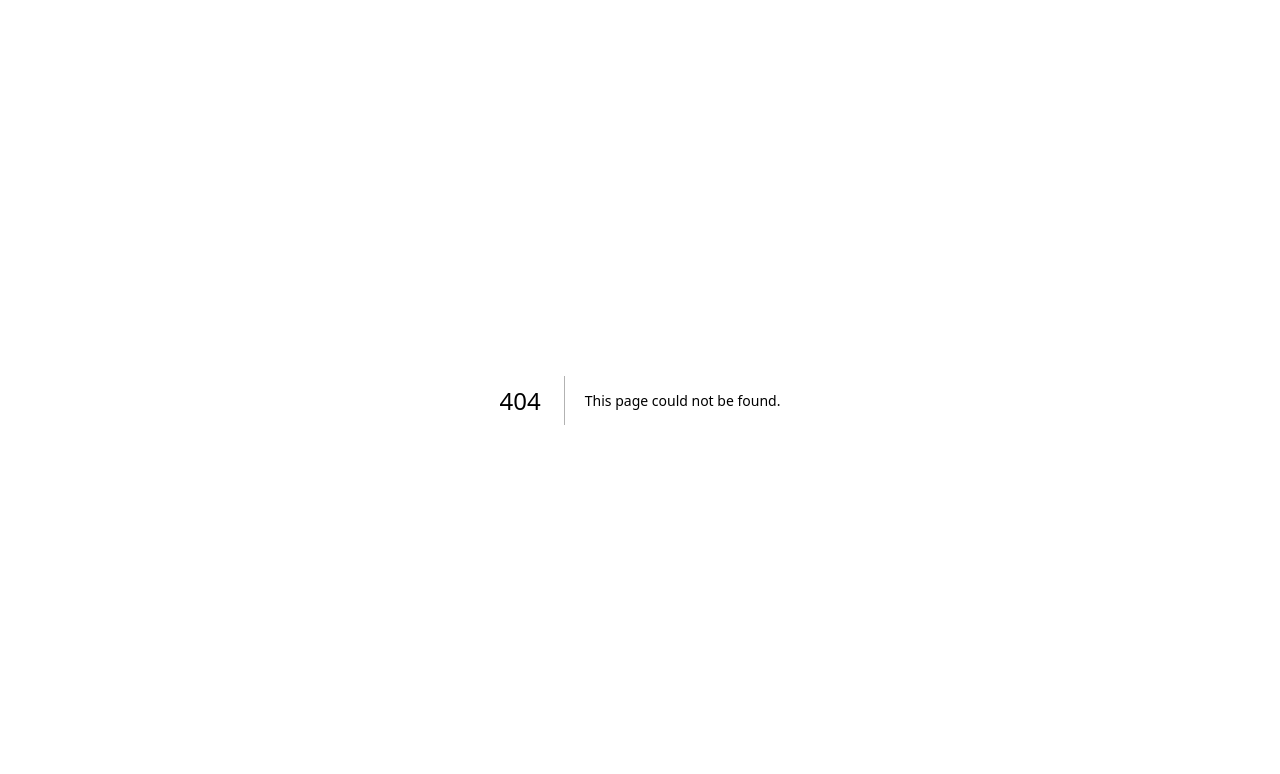
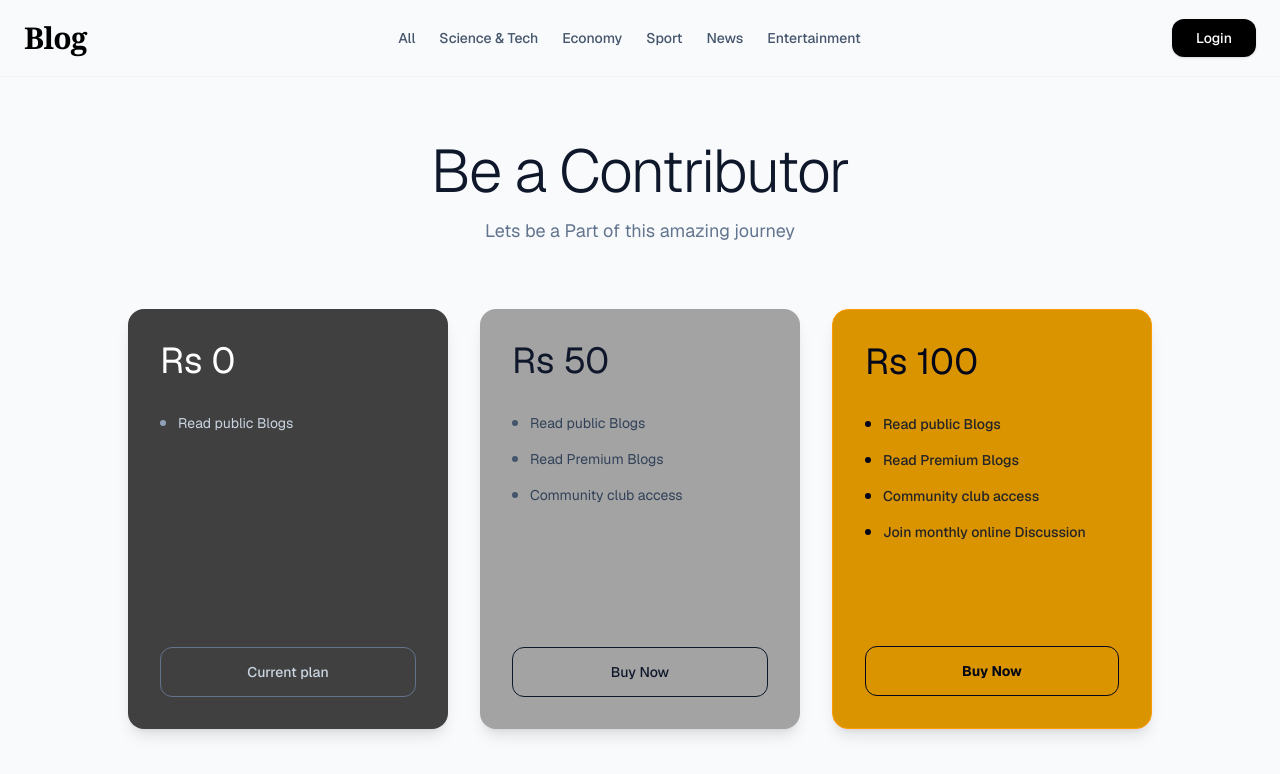
Before and after one commit to Ravindu-Buddhika/blog-app, a Next.js app: page /subscribe in a window 1280 px wide. Before the commit this address had no page. Shown: the top 774 px of the page. Built offline with nearby package versions, Linux system fonts and the light colour scheme; no server answers.

Commit message:
feat(ui): implement subscription pricing plans page

```diff
--- /dev/null
+++ b/src/app/subscribe/page.tsx
@@ -0,0 +1,132 @@
+'use client';
+
+import React, { useState } from 'react';
+import Navbar from '@/components/Navbar';
+import { supabase } from '@/lib/supabaseClient';
+
+export default function SubscribePage() {
+  const [loadingPlan, setLoadingPlan] = useState<string | null>(null);
+
+  const handleSubscribe = async (planPrice: number) => {
+    try {
+      setLoadingPlan(planPrice.toString());
+
+      const { data: { session } } = await supabase.auth.getSession();
+      if (!session) {
+        alert('Please login first to subscribe!');
+        window.location.href = '/login';
+        return;
+      }
+
+      const response = await fetch('/api/checkout', {
+        method: 'POST',
+        headers: { 'Content-Type': 'application/json' },
+        body: JSON.stringify({
+          priceAmount: planPrice,
+          userId: session.user.id,
+          userEmail: session.user.email,
+        }),
+      });
+
+      const data = await response.json();
+
+      if (data.url) {
+        window.location.href = data.url;
+      } else {
+        console.error('Stripe session creation failed:', data.error);
+      }
+    } catch (error) {
+      console.error('Error initiating payment:', error);
+    } finally {
+      setLoadingPlan(null);
+    }
+  };
+
+  return (
+    <div className="min-h-screen bg-slate-50 text-slate-900 font-sans">
+      <Navbar user={null} userType="reader" />
+
+      <div className="max-w-6xl mx-auto px-6 py-16 text-center">
+        <h1 className="text-5xl font-light tracking-tight text-slate-900 md:text-6xl">
+          Be a Contributor
+        </h1>
+        <p className="text-slate-500 mt-4 text-lg">
+          Lets be a Part of this amazing journey
+        </p>
+
+        {/* 📋 Pricing Cards Grid */}
+        <div className="grid grid-cols-1 md:grid-cols-3 gap-8 max-w-5xl mx-auto mt-16 items-stretch">
+
+          {/* Card 1: Rs 0 */}
+          <div className="bg-[#404040] rounded-2xl p-8 flex flex-col justify-between text-white shadow-lg min-h-[420px] text-left">
+            <div>
+              <h2 className="text-4xl font-normal">Rs 0</h2>
+              <ul className="mt-8 space-y-4 text-sm text-slate-300">
+                <li className="flex items-center gap-3">
+                  <span className="w-1.5 h-1.5 bg-slate-400 rounded-full" /> Read public Blogs
+                </li>
+              </ul>
+            </div>
+            <button className="w-full py-3.5 border border-slate-500 text-slate-300 rounded-xl font-medium text-sm cursor-not-allowed bg-transparent mt-8">
+              Current plan
+            </button>
+          </div>
+
+          {/* Card 2: Rs 50 */}
+          <div className="bg-[#a3a3a3] rounded-2xl p-8 flex flex-col justify-between text-slate-900 shadow-lg min-h-[420px] text-left">
+            <div>
+              <h2 className="text-4xl font-normal">Rs 50</h2>
+              <ul className="mt-8 space-y-4 text-sm text-slate-700">
+                <li className="flex items-center gap-3">
+                  <span className="w-1.5 h-1.5 bg-slate-600 rounded-full" /> Read public Blogs
+                </li>
+                <li className="flex items-center gap-3">
+                  <span className="w-1.5 h-1.5 bg-slate-600 rounded-full" /> Read Premium Blogs
+                </li>
+                <li className="flex items-center gap-3">
+                  <span className="w-1.5 h-1.5 bg-slate-600 rounded-full" /> Community club access
+                </li>
+              </ul>
+            </div>
+            <button
+              onClick={() => handleSubscribe(50)}
+              disabled={loadingPlan !== null}
+              className="w-full py-3.5 bg-transparent border border-slate-900 hover:bg-slate-900 hover:text-white text-slate-900 rounded-xl font-medium text-sm transition mt-8"
+            >
+              {loadingPlan === '50' ? 'Connecting...' : 'Buy Now'}
+            </button>
+          </div>
+
+          {/* Card 3: Rs 100 (Premium Plan) */}
+          <div className="bg-[#d99400] rounded-2xl p-8 flex flex-col justify-between text-slate-950 shadow-lg min-h-[420px] text-left border border-amber-500">
+            <div>
+              <h2 className="text-4xl font-normal">Rs 100</h2>
+              <ul className="mt-8 space-y-4 text-sm text-slate-900/90 font-medium">
+                <li className="flex items-center gap-3">
+                  <span className="w-1.5 h-1.5 bg-slate-950 rounded-full" /> Read public Blogs
+                </li>
+                <li className="flex items-center gap-3">
+                  <span className="w-1.5 h-1.5 bg-slate-950 rounded-full" /> Read Premium Blogs
+                </li>
+                <li className="flex items-center gap-3">
+                  <span className="w-1.5 h-1.5 bg-slate-950 rounded-full" /> Community club access
+                </li>
+                <li className="flex items-center gap-3">
+                  <span className="w-1.5 h-1.5 bg-slate-950 rounded-full" /> Join monthly online Discussion
+                </li>
+              </ul>
+            </div>
+            <button
+              onClick={() => handleSubscribe(100)}
+              disabled={loadingPlan !== null}
+              className="w-full py-3.5 bg-transparent border border-slate-950 hover:bg-slate-950 hover:text-amber-400 text-slate-950 rounded-xl font-bold text-sm transition mt-8"
+            >
+              {loadingPlan === '100' ? 'Connecting...' : 'Buy Now'}
+            </button>
+          </div>
+
+        </div>
+      </div>
+    </div>
+  );
+}
```
